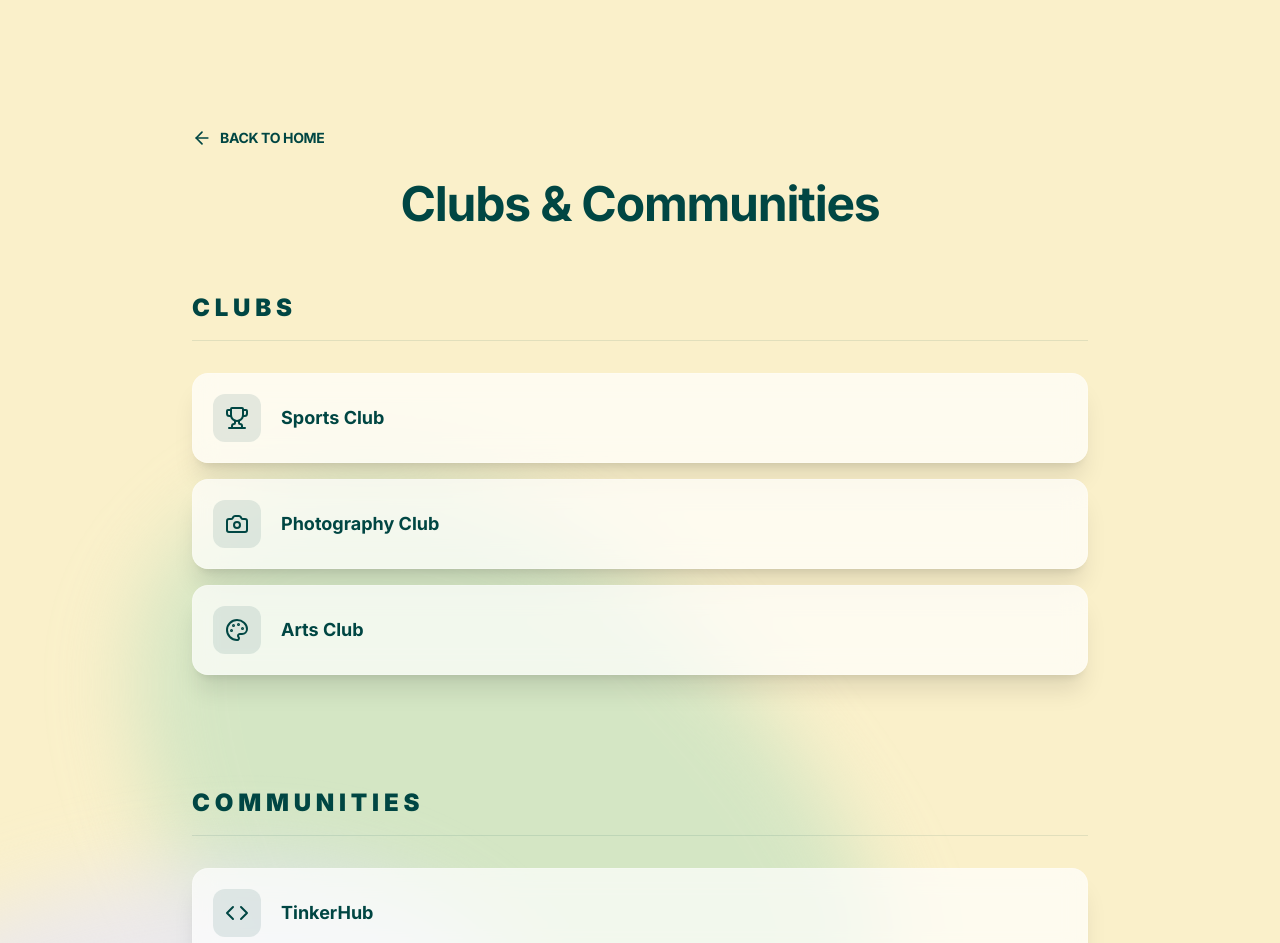
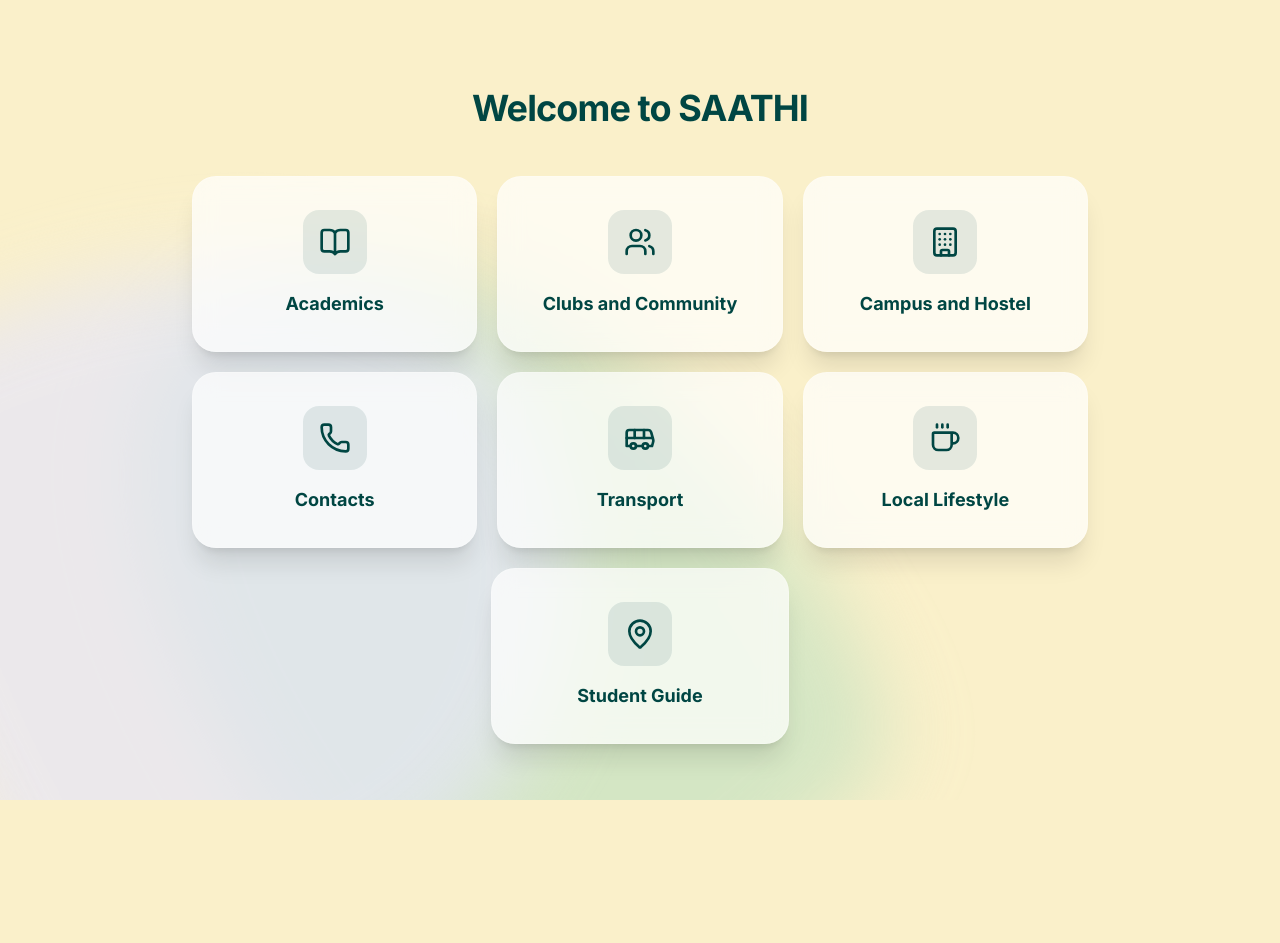
Before and after one commit to vyshnavongit/saathi-app, a Next.js app: page / in a window 1280 px wide. Shown: the top 943 px of the page. After the commit the page ends 800 px from the top, so only its background shows below. Built offline with nearby package versions, Linux system fonts and the light colour scheme.

Commit message:
restore homepage

```diff
--- a/app/page.tsx
+++ b/app/page.tsx
@@ -3,33 +3,70 @@
 import { useState, useEffect } from "react"
 import Link from "next/link"
 import {
-  ArrowLeft,
-  Camera,
-  Palette,
-  Trophy,
-  Code,
-  Users2,
-  Leaf,
-  Lightbulb
+  BookOpen,
+  Users,
+  Building,
+ Phone,
+  Bus,
+  Coffee,
+  MapPin,
+  Compass
 } from "lucide-react"
 
-export default function ClubsPage() {
+export default function HomePage() {
+  const [isLoading, setIsLoading] = useState(true)
 
-  const clubs = [
-    { name: "Sports Club", icon: Trophy },
-    { name: "Photography Club", icon: Camera },
-    { name: "Arts Club", icon: Palette }
+  useEffect(() => {
+    const timer = setTimeout(() => {
+      setIsLoading(false)
+    }, 2000)
+
+    return () => clearTimeout(timer)
+  }, [])
+
+  const items = [
+    { name: "Academics", icon: BookOpen, href: "/academics" },
+    { name: "Clubs and Community", icon: Users, href: "/clubs" },
+    { name: "Campus and Hostel", icon: Building, href: "/campus" },
+    { name: "Contacts", icon: Phone, href: "/contacts" },
+    { name: "Transport", icon: Bus, href: "/transport" },
+    { name: "Local Lifestyle", icon: Coffee, href: "/lifestyle" },
   ]
 
-  const communities = [
-    { name: "TinkerHub", icon: Code },
-    { name: "Skill Development Club", icon: Lightbulb },
-    { name: "Lenient Tree", icon: Leaf },
-    { name: "μLearn", icon: Users2 }
-  ]
+  const bottomItem = {
+    name: "Student Guide",
+    icon: MapPin,
+    href: "/guide"
+  }
+
+  if (isLoading) {
+    return (
+      <div className="min-h-screen bg-sand-dune flex flex-col items-center justify-center isolate transition-opacity duration-1000">
+
+        <div className="flex flex-col items-center gap-6 text-cyprus animate-in fade-in zoom-in-95 duration-1000">
+
+          <div className="p-6 bg-cyprus/5 rounded-3xl backdrop-blur-sm border border-cyprus/10 shadow-sm">
+            <Compass className="w-16 h-16 opacity-90 animate-[pulse_3s_ease-in-out_infinite]" />
+          </div>
+
+          <div className="text-center">
+            <h1 className="text-4xl font-bold tracking-tight mb-2">
+              SAATHI
+            </h1>
+
+            <p className="text-base font-medium opacity-70">
+              Starting up...
+            </p>
+          </div>
+
+        </div>
+
+      </div>
+    )
+  }
 
   return (
-    <div className="relative min-h-screen bg-sand-dune px-6 py-12 overflow-hidden isolate">
+    <div className="relative min-h-screen bg-sand-dune px-6 py-10 overflow-hidden isolate">
 
       <div className="absolute inset-0 z-0 pointer-events-none overflow-hidden">
         <div className="absolute top-[40%] left-[5%] w-[800px] h-[600px] bg-[#C1E1C1] rounded-[50%_50%_20%_80%/50%_20%_80%_50%] filter blur-[40px] opacity-65 rotate-[45deg]" />
@@ -37,85 +74,60 @@ export default function ClubsPage() {
         <div className="absolute bottom-[-15%] left-[-10%] w-[700px] h-[700px] bg-[#E6E6FA] rounded-[20%_80%_50%_50%/80%_50%_50%_20%] filter blur-[40px] opacity-70 -rotate-[30deg]" />
       </div>
 
-      <div className="relative z-10 max-w-4xl mx-auto mt-20">
+      <div className="relative z-10 max-w-4xl mx-auto mt-12">
 
-        <Link
-          href="/"
-          className="inline-flex items-center gap-2 text-cyprus hover:opacity-70 transition-opacity mb-8 group"
-        >
-          <ArrowLeft
-            size={20}
-            className="transition-transform group-hover:-translate-x-1"
-          />
-
-          <span className="font-bold tracking-tight uppercase text-sm">
-            Back to Home
-          </span>
-        </Link>
-
-        <h1 className="text-4xl md:text-5xl font-bold text-cyprus mb-16 text-center tracking-tight animate-in fade-in slide-in-from-top duration-700">
-          Clubs & Communities
+        <h1 className="text-4xl font-bold text-cyprus mb-12 text-center tracking-tight animate-in fade-in slide-in-from-top duration-700">
+          Welcome to SAATHI
         </h1>
 
-        <div className="flex flex-col gap-20">
+        <div className="grid grid-cols-1 sm:grid-cols-2 md:grid-cols-3 gap-5 mb-5">
 
-          <section className="animate-in fade-in slide-in-from-bottom duration-700">
+          {items.map((item, index) => (
+            <Link key={item.name} href={item.href}>
 
-            <h2 className="text-2xl font-black text-cyprus tracking-[0.2em] mb-8 border-b border-cyprus/10 pb-4">
-              CLUBS
-            </h2>
-
-            <div className="grid gap-4">
-
-              {clubs.map((club) => (
               <div
-                  key={club.name}
-                  className="glass group hover:bg-cyprus hover:text-sand-dune p-5 rounded-2xl transition-all duration-300 flex items-center gap-5 cursor-pointer border border-cyprus/5 shadow-sm"
+                className="glass group hover:bg-cyprus hover:text-sand-dune p-6 rounded-3xl transition-all duration-300 flex flex-col items-center justify-center gap-4 cursor-pointer border border-cyprus/5 shadow-sm text-center h-44 animate-in fade-in duration-500"
+                style={{ animationDelay: `${index * 50}ms` }}
               >
 
-                  <div className="bg-cyprus/10 group-hover:bg-sand-dune/20 p-3 rounded-xl transition-colors text-cyprus group-hover:text-sand-dune">
-                    <club.icon className="w-6 h-6" />
+                <div className="bg-cyprus/10 group-hover:bg-sand-dune/20 p-4 rounded-2xl transition-colors text-cyprus group-hover:text-sand-dune">
+                  <item.icon className="w-8 h-8" />
                 </div>
 
                 <span className="font-bold text-lg">
-                    {club.name}
+                  {item.name}
                 </span>
 
               </div>
+
+            </Link>
           ))}
 
         </div>
 
-          </section>
+        <div className="flex justify-center">
 
-          <section className="animate-in fade-in slide-in-from-bottom duration-700 delay-200">
-
-            <h2 className="text-2xl font-black text-cyprus tracking-[0.2em] mb-8 mt-8 border-b border-cyprus/10 pb-4">
-              COMMUNITIES
-            </h2>
-
-            <div className="grid gap-4">
-
-              {communities.map((community) => (
-                <div
-                  key={community.name}
-                  className="glass group hover:bg-cyprus hover:text-sand-dune p-5 rounded-2xl transition-all duration-300 flex items-center gap-5 cursor-pointer border border-cyprus/5 shadow-sm"
+          <Link
+            href={bottomItem.href}
+            className="w-full sm:w-1/2 md:w-1/3"
           >
 
-                  <div className="bg-cyprus/10 group-hover:bg-sand-dune/20 p-3 rounded-xl transition-colors text-cyprus group-hover:text-sand-dune">
-                    <community.icon className="w-6 h-6" />
+            <div
+              className="glass group hover:bg-cyprus hover:text-sand-dune p-6 rounded-3xl transition-all duration-300 flex flex-col items-center justify-center gap-4 cursor-pointer border border-cyprus/5 shadow-sm text-center h-44 animate-in fade-in duration-500"
+              style={{ animationDelay: "300ms" }}
+            >
+
+              <div className="bg-cyprus/10 group-hover:bg-sand-dune/20 p-4 rounded-2xl transition-colors text-cyprus group-hover:text-sand-dune">
+                <bottomItem.icon className="w-8 h-8" />
               </div>
 
               <span className="font-bold text-lg">
-                    {community.name}
+                {bottomItem.name}
               </span>
 
             </div>
-              ))}
 
-            </div>
-
-          </section>
+          </Link>
 
         </div>
 
```
Lines whose indentation alone changed are shown as unchanged.
